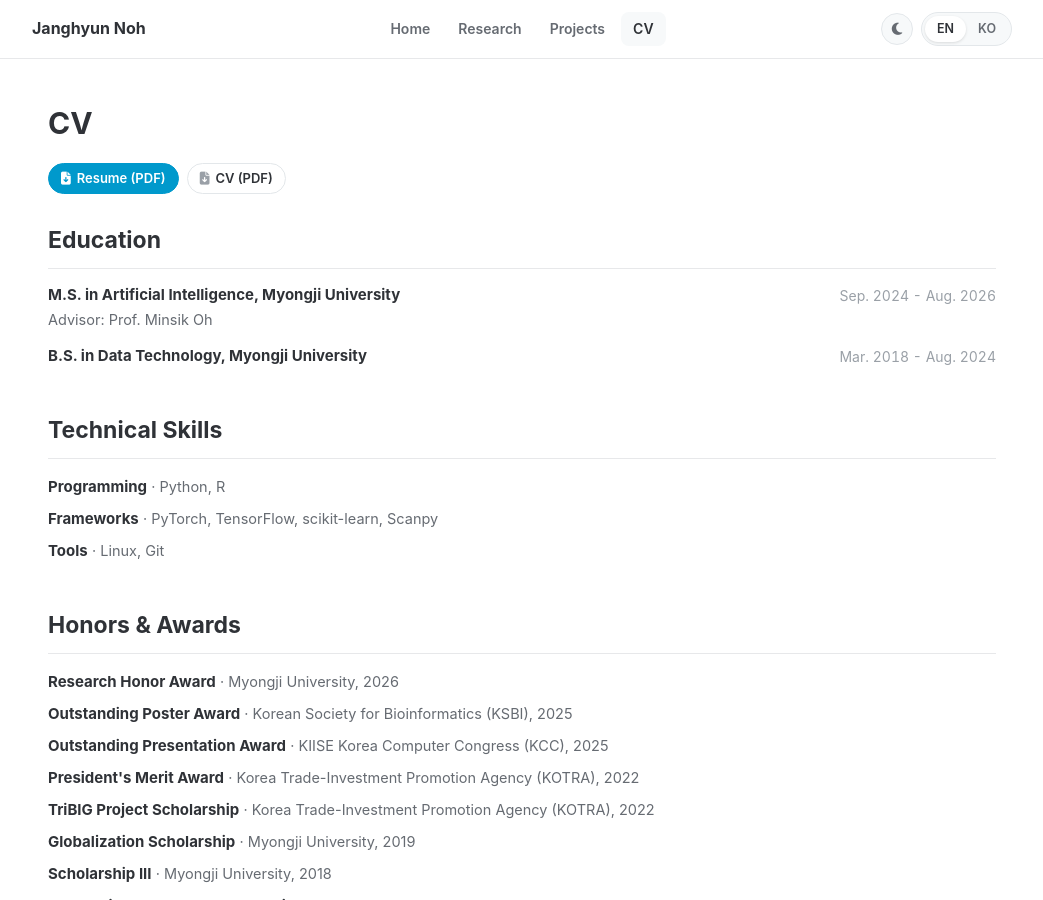
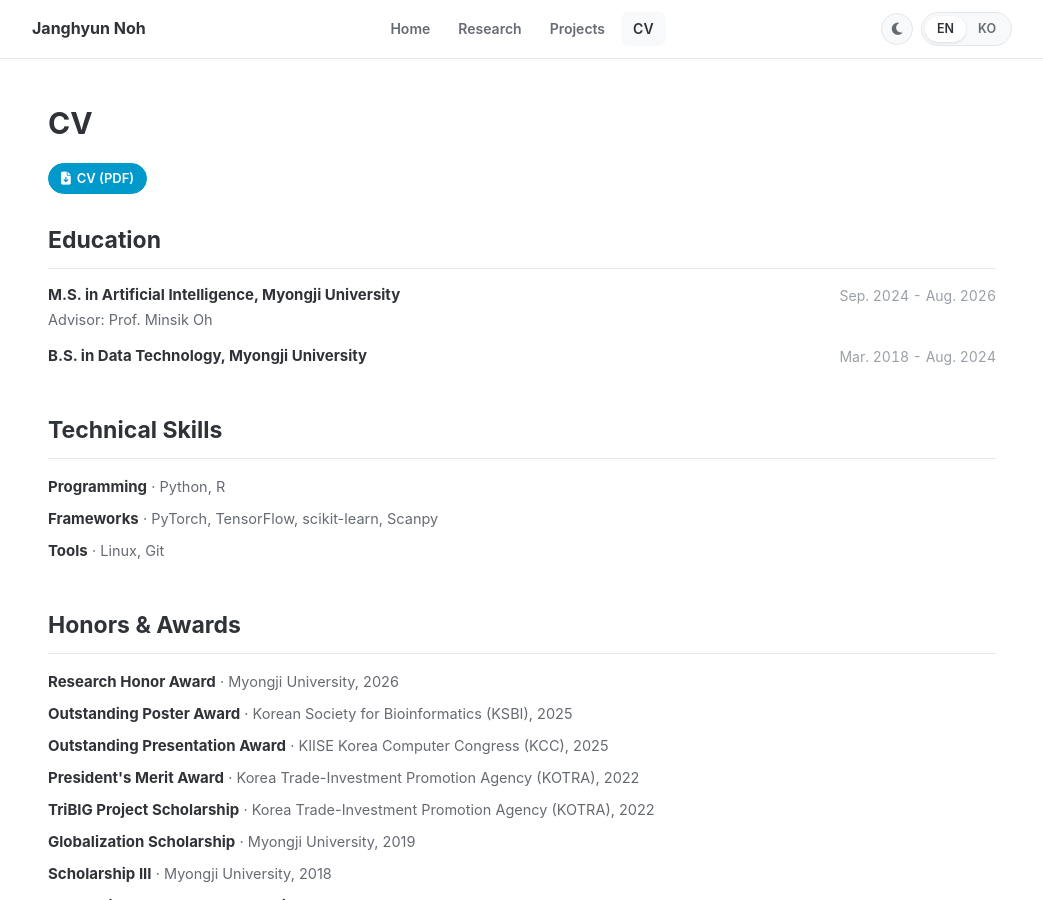
Before and after one commit to janghyunnoh/janghyunnoh.github.io, a Jekyll site: the page built from cv/index.md, in a window 1280 px wide and 900 px high. Shown: the whole window, without its empty margins (118-1161 px from the left). Built offline with Jekyll 4.4.1, drawn with Linux system fonts in a browser that asks for light colours.

Commit message:
Keep only the CV PDF on the site; remove resume files
Co-Authored-By: Claude Opus 5.5 <noreply@anthropic.com>
Claude-Session: https://claude.ai/code/session_01KSQJoZP1auZdYkoBxWPSet

```diff
--- a/_data/profile.yml
+++ b/_data/profile.yml
@@ -18,11 +18,11 @@ scholar: "https://scholar.google.com/citations?user=NPIG8VoAAAAJ&hl=ko&oi=ao"
 github: "https://github.com/janghyunnoh"
 linkedin: "https://www.linkedin.com/in/janghyun-noh-411587195/"
 
-# CV / resume PDFs (files in assets/cv/). Leave empty to hide a button.
+# CV PDF (files in assets/cv/). Leave empty to hide a button. resume fields are optional.
 cv: "/assets/cv/Janghyun_Noh_CV.pdf"
 cv_ko: ""
-resume: "/assets/cv/Janghyun_Noh_Resume.pdf"
-resume_ko: "/assets/cv/Janghyun_Noh_Resume_KO.pdf"
+resume: ""
+resume_ko: ""
 
 about: >-
   I received my M.S. in Artificial Intelligence from Myongji University, where I was advised by
--- a/_includes/sections/cv.html
+++ b/_includes/sections/cv.html
@@ -3,7 +3,7 @@
 {%- if cv != "" or resume != "" %}
 <div class="links-row page-actions">
     {%- if resume and resume != "" %}<a class="pill primary" href="{{ resume | relative_url }}" target="_blank" rel="noopener"><i class="fa-solid fa-file-arrow-down"></i> {{ L.resume }}</a>{% endif %}
-    {%- if cv and cv != "" %}<a class="pill" href="{{ cv | relative_url }}" target="_blank" rel="noopener"><i class="fa-solid fa-file-arrow-down"></i> {{ L.cv }}</a>{% endif %}
+    {%- if cv and cv != "" %}<a class="pill primary" href="{{ cv | relative_url }}" target="_blank" rel="noopener"><i class="fa-solid fa-file-arrow-down"></i> {{ L.cv }}</a>{% endif %}
 </div>
 {%- endif %}
 
```
Also changed, not shown: 2 other files.
